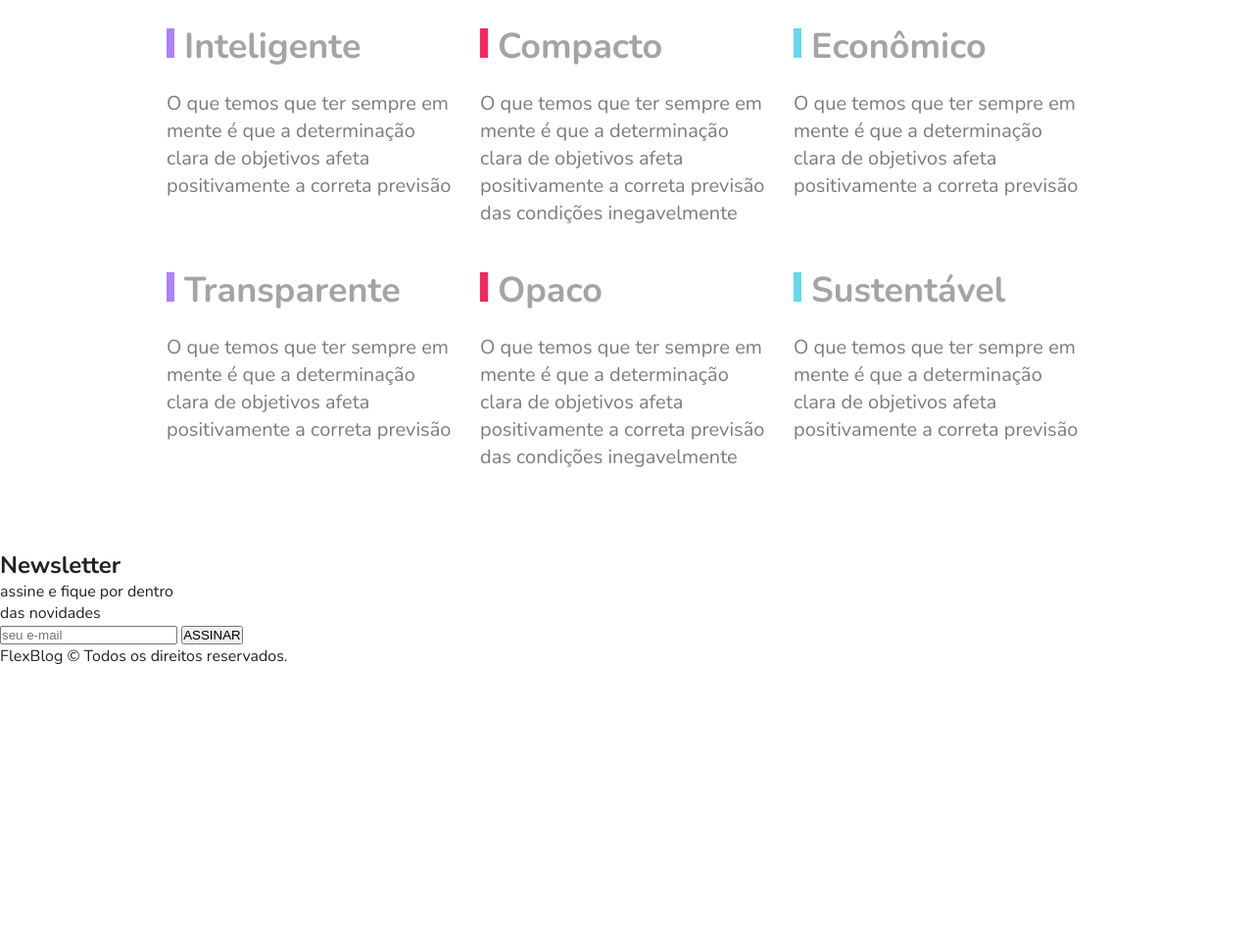
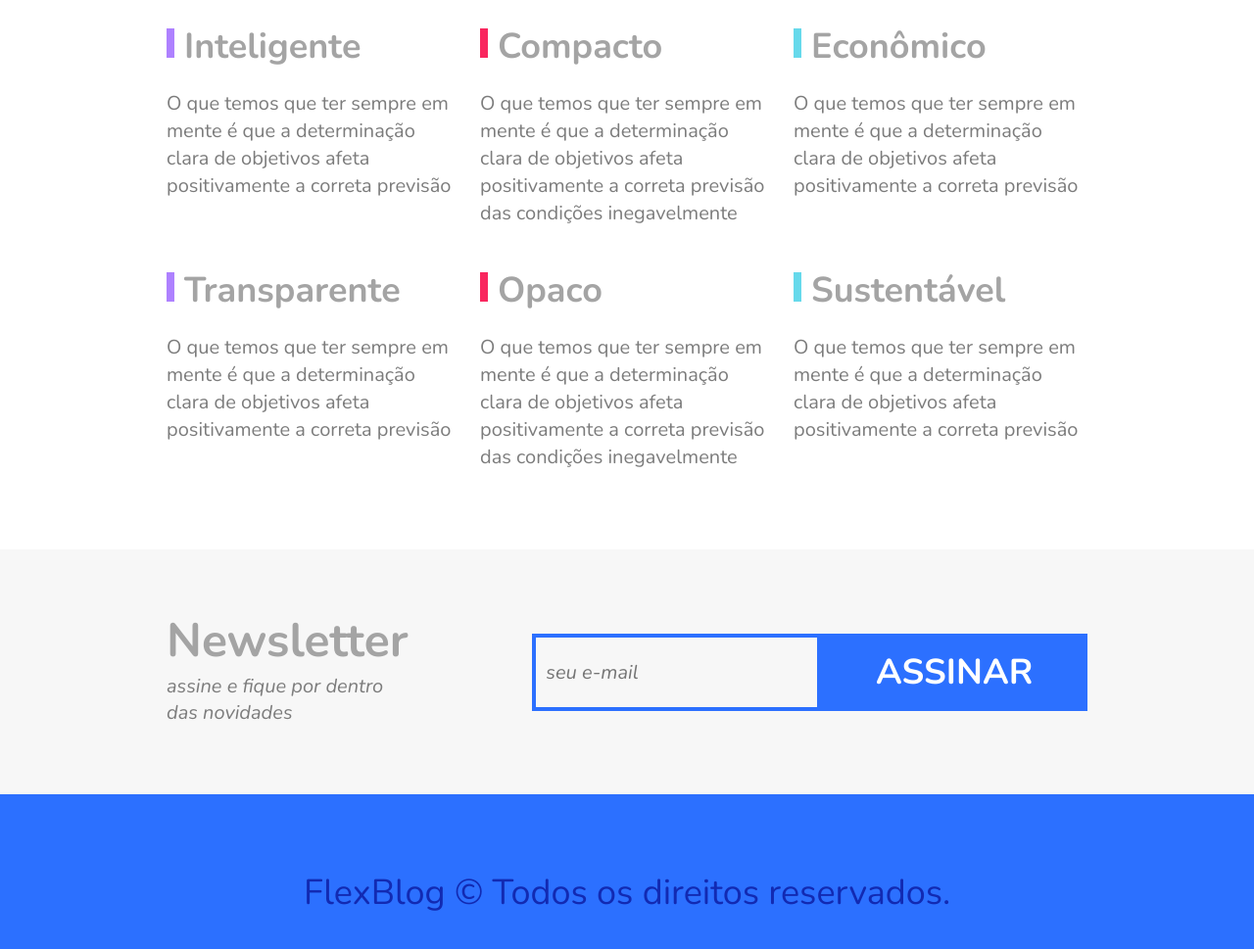
Before and after one commit to trichains/projeto-flexblog, a plain HTML site: page index.html in a window 1280 px wide. Shown: the part 2630-3599 px from the top of the page at 98% size. Before the commit the page ends 3311 px from the top, so only its background shows below. Drawn offline with nearby package versions, Linux system fonts and the light colour scheme.

Commit message:
finalizando projeto flexbox

```diff
--- a/css/style.css
+++ b/css/style.css
@@ -311,3 +311,86 @@ img {
 }
 
 /* NEWSLETTER */
+
+.newsletter {
+  background-color: #f7f7f7;
+  padding: 60px calc((100% - 960px) / 2);
+  display: flex;
+  flex-wrap: wrap;
+}
+
+.newsletter-info {
+  flex: 1 1 200px;
+  margin: 0 10px;
+}
+
+.newsletter-info h1 {
+  font-size: 3em;
+  color: #a4a4a4;
+}
+
+.newsletter-info p {
+  font-size: 1.25em;
+  font-style: italic;
+  max-width: 230px;
+  color: #7c7c7c;
+  margin-bottom: 10px;
+}
+
+.newsletter-form {
+  flex: 2 1 260px;
+  margin: 0 10px;
+  align-self: center;
+  display: flex;
+  flex-wrap: wrap;
+}
+
+.newsletter-form input {
+  flex: 3 1 260px;
+  font-size: 1.25em;
+  color: #7c7c7c;
+  font-style: italic;
+  font-family: 'Nunito', sans-serif;
+  border: 4px solid #2c70ff;
+  background-color: transparent;
+  padding: 15px 10px;
+  margin: 0px;
+  border-radius: 0px;
+}
+
+.newsletter-form button {
+  flex: 1 1 260px;
+  font-family: 'Nunito', sans-serif;
+  font-size: 2.25em;
+  font-weight: bold;
+  text-transform: uppercase;
+  background-color: #2c70ff;
+  color: white;
+  margin: 0px;
+  cursor: pointer;
+  border: 0px;
+  padding: 15px 10px;
+}
+
+@media (max-width: 600px) {
+  .newsletter-form button {
+    font-size: 1.5em;
+  }
+}
+
+
+/* FOOTER */
+
+.footer {
+  display: flex;
+  background-color: #2c70ff;
+  height: 200px;
+  align-items: center;
+}
+
+.footer p {
+  flex: 1;
+  text-align: center;
+  font-size: 2.25em;
+  color: #122ab2;
+}
```
